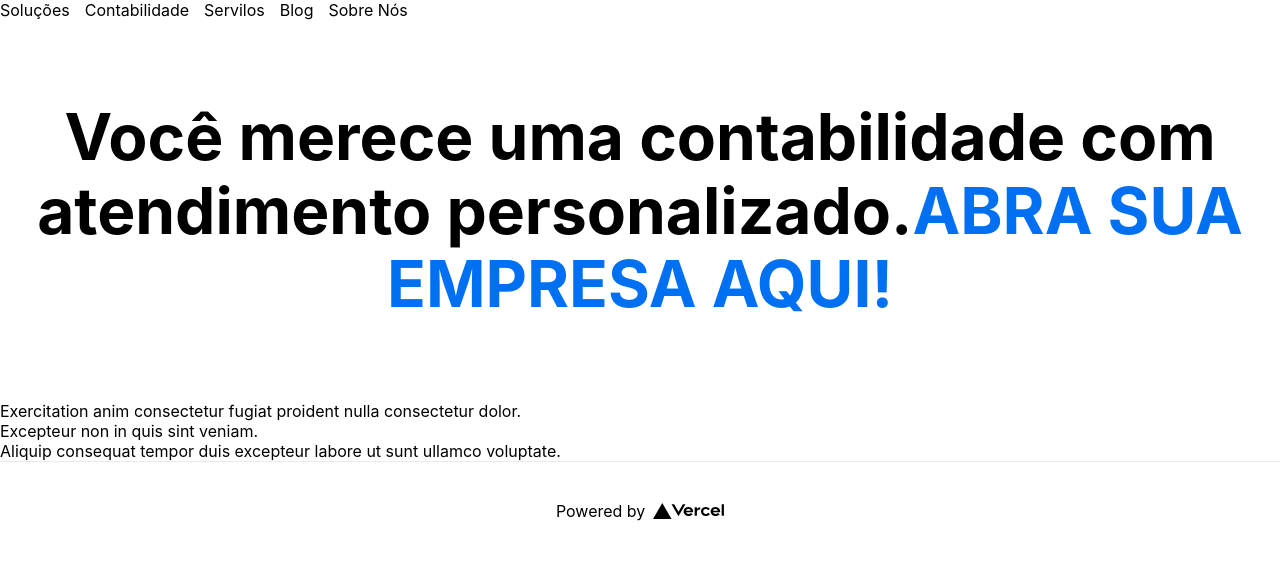
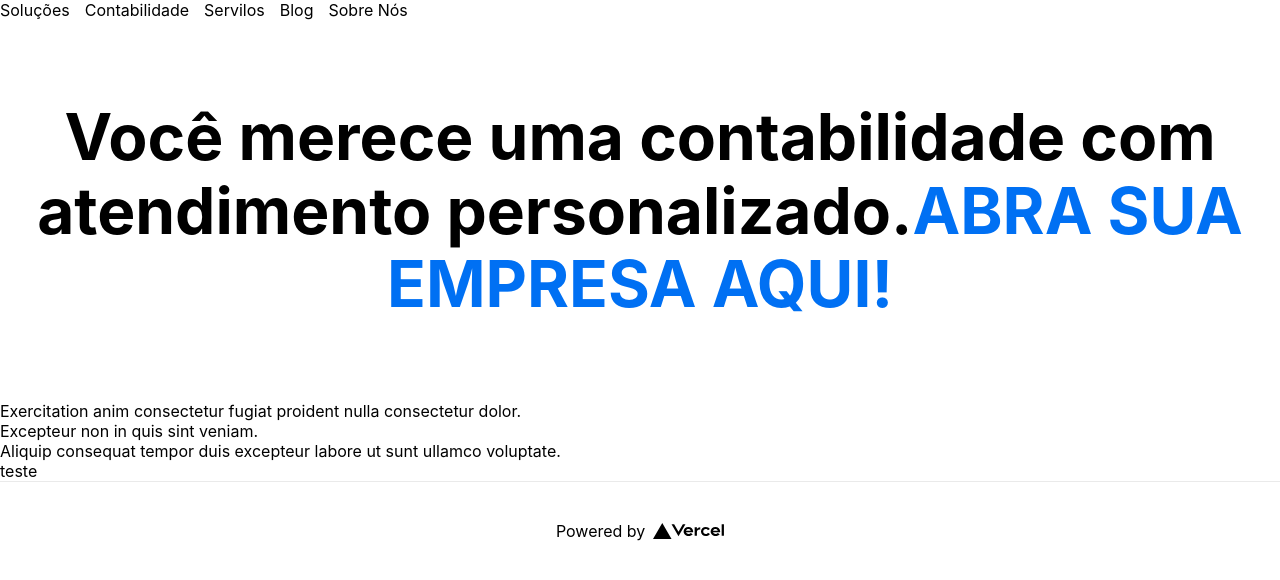
Before and after one commit to Akastro/GrupoFatos, a Next.js app: page / in a window 1280 px wide. Shown: the top 580 px of the page. Built offline with nearby package versions, Linux system fonts and the light colour scheme.

Commit message:
decimo terceiro  commit

```diff
--- a/components/Menu.js
+++ b/components/Menu.js
@@ -7,7 +7,7 @@ const linkStyle = {
 
 const Menu =() => (
     <div>
-        <Link href="http://">
+        <Link href="#solucoes">
         <a style = {linkStyle}>Soluções</a>
         </Link>
 
--- a/pages/index.js
+++ b/pages/index.js
@@ -34,6 +34,7 @@ export default function Home() {
       <div class="container">
       <main class="container__main">
 
+
         <aside class="container__left">
         Exercitation anim consectetur fugiat proident nulla consectetur dolor.
         </aside>
@@ -48,7 +49,11 @@ export default function Home() {
           Aliquip consequat tempor duis excepteur labore ut sunt ullamco voluptate.
         </nav>
     </main>
+    <div id="solucoes">
+        teste
+      </div>
     </div>
+
 
       <footer className={styles.footer}>
         <a
@@ -61,5 +66,6 @@ export default function Home() {
         </a>
       </footer>
     </div>
+
   )
 }
```
